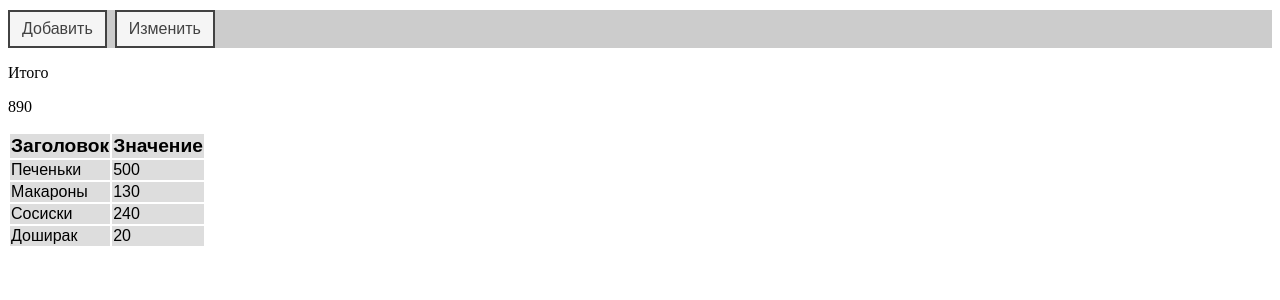
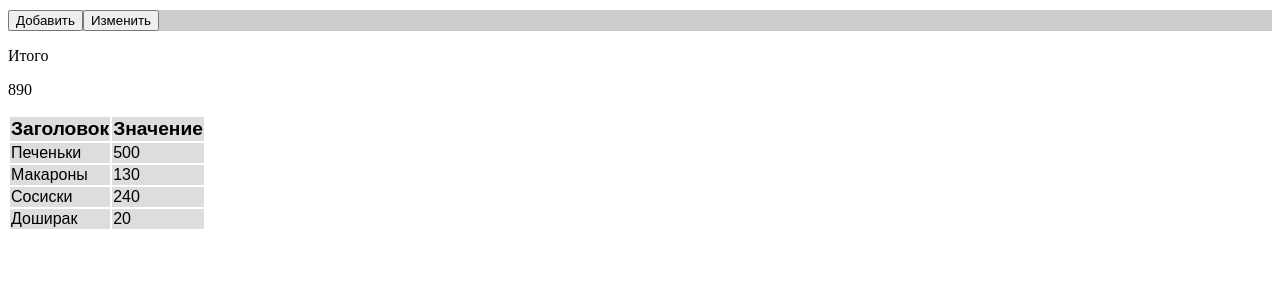
Before and after one commit to vgsnv/mgm-articles, a React app: page / in a window 1280 px wide. Shown: the top 300 px of the page. Built offline with nearby package versions, Linux system fonts and the light colour scheme; the HTML template or start-up script is replaced by a standard one.

Commit message:
Add ButtonType

```diff
--- a/src/components/ArticleAddModal/ArticleAddModal.styl
+++ b/src/components/ArticleAddModal/ArticleAddModal.styl
@@ -6,3 +6,6 @@
   bottom 0
   padding 0
   background-color #F4F6F6
+
+.btn
+  background red
--- a/src/components/ArticleAddModal/ArticleAddModal.tsx
+++ b/src/components/ArticleAddModal/ArticleAddModal.tsx
@@ -2,7 +2,7 @@ import * as React from 'react';
 import * as css from './ArticleAddModal.styl';
 import * as cssRoot from 'components/Root.styl';
 
-import Button from 'components/General/Button/Button';
+import Button, { ButtonType } from 'components/General/Button/Button';
 import Row from 'components/General/Row/Row';
 import InputText from 'components/General/InputText/InputText';
 import InputNumber from 'components/General/InputNumber/InputNumber';
@@ -13,6 +13,7 @@ import { Article } from 'store/app/articleNew'
 export interface Props {
   mode: Mode,
   articleNew: Article,
+  showButton: boolean
 }
 
 export interface Dispatch {
@@ -47,13 +48,15 @@ export class ArticleAddModal extends React.Component<Props & Dispatch, State>{
       articleNew,
       articleNewUpdTitle,
       articleNewUpdValue,
+      showButton
     } = this.props;
 
     const handleOnClickAdd = this.handleOnClickAdd;
 
     const addBtn = {
       title: 'Добавить',
-      onClick: () => handleOnClickAdd(),
+      onClick: showButton? () => handleOnClickAdd() : () => {},
+      type: showButton ? ButtonType.ENABLED : ButtonType.DISABLED,
     };
 
     return(<div>{ mode === Mode.ADDING && <div id={css.articleAddModal}>
--- a/src/components/ArticleAddModal/ArticleAddModalCont.ts
+++ b/src/components/ArticleAddModal/ArticleAddModalCont.ts
@@ -13,7 +13,8 @@ type MapStateToProps = Props;
 
 const mapStateToProps = ({app, db}): MapStateToProps => ({
   mode: app.mode,
-  articleNew: app.articleNew
+  articleNew: app.articleNew,
+  showButton: !!app.articleNew.title && !!app.articleNew.value
 });
 
 const addArticle = (data) => (dispatch) =>{
--- a/src/components/ControlPanel/ControlPanel.tsx
+++ b/src/components/ControlPanel/ControlPanel.tsx
@@ -1,7 +1,7 @@
 import * as React from 'react';
 import * as css from './ControlPanel.styl';
 
-import Button from 'components/General/Button/Button';
+import Button, { ButtonType } from 'components/General/Button/Button';
 import { Mode } from 'store/app/mode';
 
 export interface Props {
@@ -29,22 +29,26 @@ export class ControlPanel extends React.Component<Props & Dispatch, any>{
 
     const addBtn = {
       title: 'Добавить',
-      onClick: onClickAdd
+      onClick: onClickAdd,
+      type: ButtonType.ENABLED,
     };
 
     const cngBtn = {
       title: 'Изменить',
-      onClick: onClickChange
+      onClick: onClickChange,
+      type: ButtonType.ENABLED,
     };
 
     const cclBtn = {
       title: 'Отменить',
-      onClick: onClickCancel
+      onClick: onClickCancel,
+      type: ButtonType.ENABLED,
     };
 
     const delBtn = {
       title: 'Удалить',
-      onClick: onClickDelete
+      onClick: onClickDelete,
+      type: ButtonType.ENABLED,
     };
 
     return(<div className={css.controlPanel}>
--- a/src/components/General/Button/Button.styl
+++ b/src/components/General/Button/Button.styl
@@ -2,7 +2,7 @@ pd = 4px
 colorBack = #f5f5f5
 colorFont = #424242
 
-.btn
+.btn-enabled
   padding 2*pd 3*pd
   margin-right 2*pd
   border colorFont solid 2px
@@ -17,3 +17,15 @@ colorFont = #424242
   &:hover
     color colorBack
     background colorFont
+
+.btn-disabled
+  padding 2*pd 3*pd
+  margin-right 2*pd
+  border lighten(colorFont, 40) solid 2px
+  display inline-block
+  text-align center
+  text-decoration none
+  color darken(colorFont, 40)
+  background darken(colorBack, 40)
+  font-family sans-serif
+  font-size 1em
--- a/src/components/General/Button/Button.tsx
+++ b/src/components/General/Button/Button.tsx
@@ -4,23 +4,43 @@ import * as css from './Button.styl';
 interface Props{
   title: string;
   onClick: () => void;
+  type: ButtonType;
 };
 
 interface State{
 
 };
 
+export enum ButtonType {
+  ENABLED,
+  DISABLED,
+};
+
 export default class Button extends React.Component<Props, State> {
+
+  private getTypeClassName(){
+    const type = this.props.type;
+    switch(type){
+      case ButtonType.ENABLED:
+        return css.btnEnabled
+      case ButtonType.DISABLED:
+        return css.btnDisabled
+      default:
+        return css.btnEnabled
+    }
+  }
 
   render(){
 
     const {
       title,
-      onClick
+      onClick,
     } = this.props;
 
+    const getTypeClassName = this.getTypeClassName();
+
     return(
-      <button onClick = { onClick } className={ css.btn }>{ title }</button>
+      <button onClick = { onClick } className={ getTypeClassName }>{ title }</button>
     );
 
   };
```
